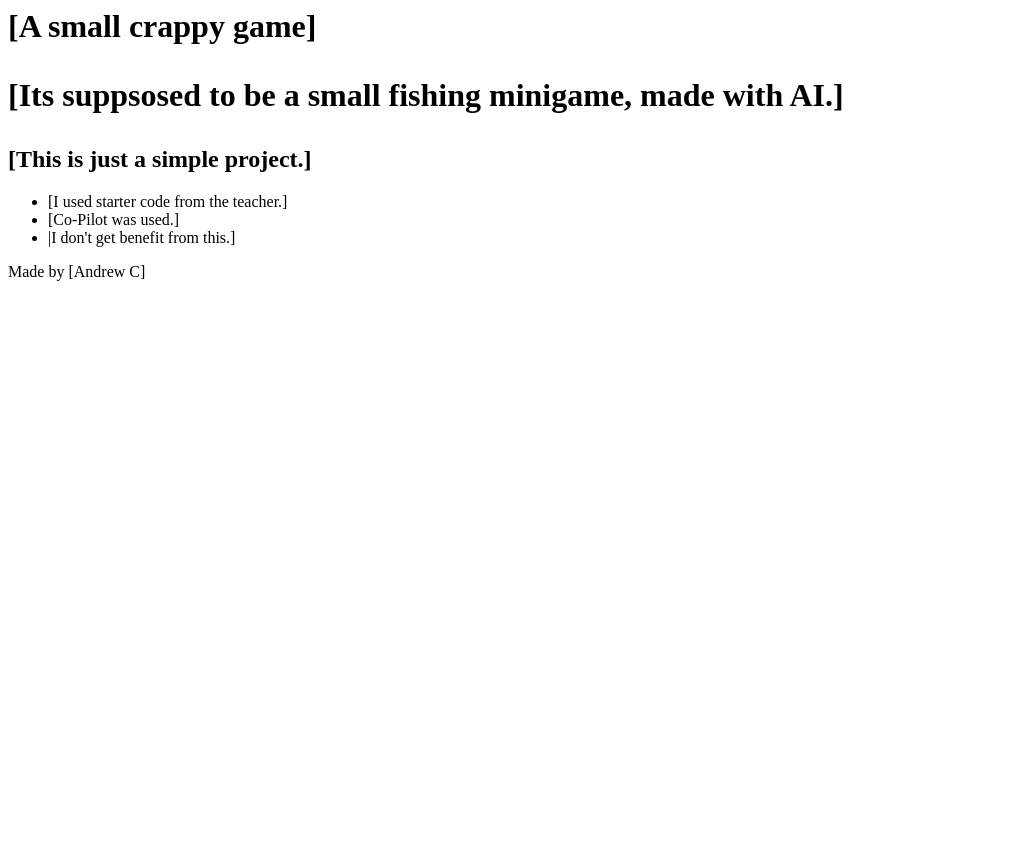
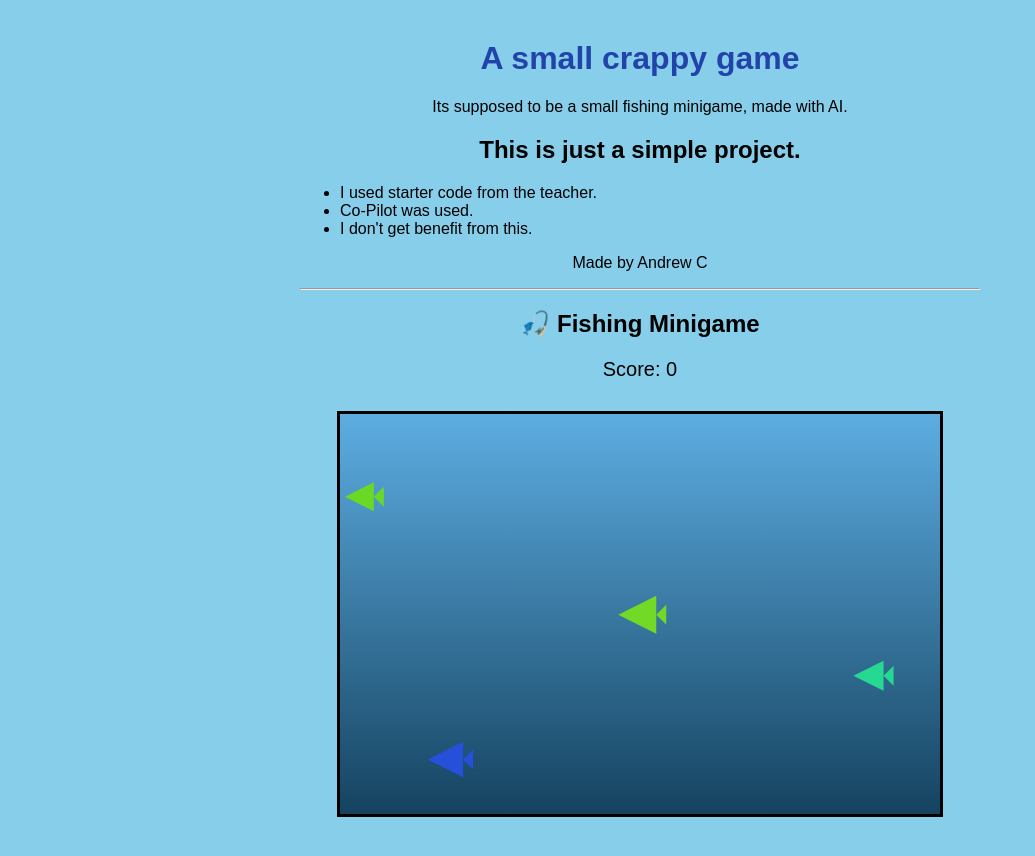
Before and after one commit to Kaijdrea/My-First-Website, a plain HTML site: page index.html in a window 1280 px wide. Shown: the whole page, without its empty margins (0-1035 px from the left). Before the commit the page ends 800 px from the top, so only its background shows below. Drawn offline with Linux system fonts and the light colour scheme.

Commit message:
Update index.html

```diff
--- a/index.html
+++ b/index.html
@@ -1,5 +1,165 @@
-<! DOCTYPE html> <html><head> <title>[Fish Game
-l</title> <style>
-body(font-family:Arial;max-width:680px; margin: 40px auto;) hl(color:#2244aa;) </style> </head><body> <h1>[A small crappy game]</hl> <p>[Its suppsosed to be a small fishing minigame, made with AI.]</p> <h2>[This is just a simple project.]</h2> <ul> <li>[I used starter code from the teacher.]</li> <li>[Co-Pilot was used.]</li> <li>|I don't get benefit from this.]</li>
-</ul> <p>Made by [Andrew C]</p>
-</body></html>
+<!DOCTYPE html>
+<html lang="en">
+<head>
+  <meta charset="UTF-8">
+  <title>Fish Game</title>
+
+  <style>
+    body {
+      font-family: Arial, sans-serif;
+      max-width: 680px;
+      margin: 40px auto;
+      background: #87ceeb;
+      text-align: center;
+    }
+
+    h1 {
+      color: #2244aa;
+    }
+
+    canvas {
+      border: 3px solid #000;
+      background: linear-gradient(#5dade2, #154360);
+      margin-top: 20px;
+      cursor: crosshair;
+    }
+
+    #score {
+      font-size: 20px;
+      margin: 10px 0;
+    }
+  </style>
+</head>
+
+<body>
+
+  <!-- ✅ Teacher Starter Content -->
+  <h1>A small crappy game</h1>
+
+  <p>Its supposed to be a small fishing minigame, made with AI.</p>
+
+  <h2>This is just a simple project.</h2>
+
+  <ul style="text-align:left">
+    <li>I used starter code from the teacher.</li>
+    <li>Co-Pilot was used.</li>
+    <li>I don't get benefit from this.</li>
+  </ul>
+
+  <p>Made by Andrew C</p>
+
+  <hr>
+
+  <!-- ✅ Game Section -->
+  <h2>🎣 Fishing Minigame</h2>
+  <div id="score">Score: 0</div>
+  <canvas id="gameCanvas" width="600" height="400"></canvas>
+
+  <script>
+    const canvas = document.getElementById("gameCanvas");
+    const ctx = canvas.getContext("2d");
+
+    let score = 0;
+    let hookY = 0;
+    let hookActive = false;
+
+    const fishList = [];
+
+    function createFish() {
+      const size = Math.random() * 20 + 20;
+      fishList.push({
+        x: -size,
+        y: Math.random() * 300 + 50,
+        size: size,
+        speed: Math.random() * 2 + 1,
+        color: `hsl(${Math.random() * 360}, 70%, 50%)`
+      });
+    }
+
+    function drawFish(fish) {
+      ctx.fillStyle = fish.color;
+
+      // Body
+      ctx.beginPath();
+      ctx.moveTo(fish.x, fish.y);
+      ctx.lineTo(fish.x + fish.size, fish.y - fish.size / 2);
+      ctx.lineTo(fish.x + fish.size, fish.y + fish.size / 2);
+      ctx.closePath();
+      ctx.fill();
+
+      // Tail
+      ctx.beginPath();
+      ctx.moveTo(fish.x + fish.size, fish.y);
+      ctx.lineTo(fish.x + fish.size + 10, fish.y - 10);
+      ctx.lineTo(fish.x + fish.size + 10, fish.y + 10);
+      ctx.closePath();
+      ctx.fill();
+    }
+
+    function drawHook() {
+      if (!hookActive) return;
+
+      ctx.strokeStyle = "#000";
+      ctx.lineWidth = 2;
+
+      ctx.beginPath();
+      ctx.moveTo(canvas.width / 2, 0);
+      ctx.lineTo(canvas.width / 2, hookY);
+      ctx.stroke();
+
+      ctx.beginPath();
+      ctx.arc(canvas.width / 2, hookY + 8, 6, 0, Math.PI);
+      ctx.stroke();
+    }
+
+    function checkCatch(fish) {
+      return (
+        hookActive &&
+        fish.x < canvas.width / 2 &&
+        fish.x + fish.size > canvas.width / 2 &&
+        fish.y > hookY - 10 &&
+        fish.y < hookY + 10
+      );
+    }
+
+    function update() {
+      ctx.clearRect(0, 0, canvas.width, canvas.height);
+      drawHook();
+
+      for (let i = fishList.length - 1; i >= 0; i--) {
+        const fish = fishList[i];
+        fish.x += fish.speed;
+        drawFish(fish);
+
+        if (checkCatch(fish)) {
+          score++;
+          document.getElementById("score").textContent = "Score: " + score;
+          fishList.splice(i, 1);
+          hookActive = false;
+        }
+
+        if (fish.x > canvas.width + 50) {
+          fishList.splice(i, 1);
+        }
+      }
+
+      requestAnimationFrame(update);
+    }
+
+    canvas.addEventListener("click", (e) => {
+      if (!hookActive) {
+        hookActive = true;
+        hookY = e.offsetY;
+
+        setTimeout(() => {
+          hookActive = false;
+        }, 1000);
+      }
+    });
+
+    setInterval(createFish, 1200);
+    update();
+  </script>
+
+</body>
+</html>
```
